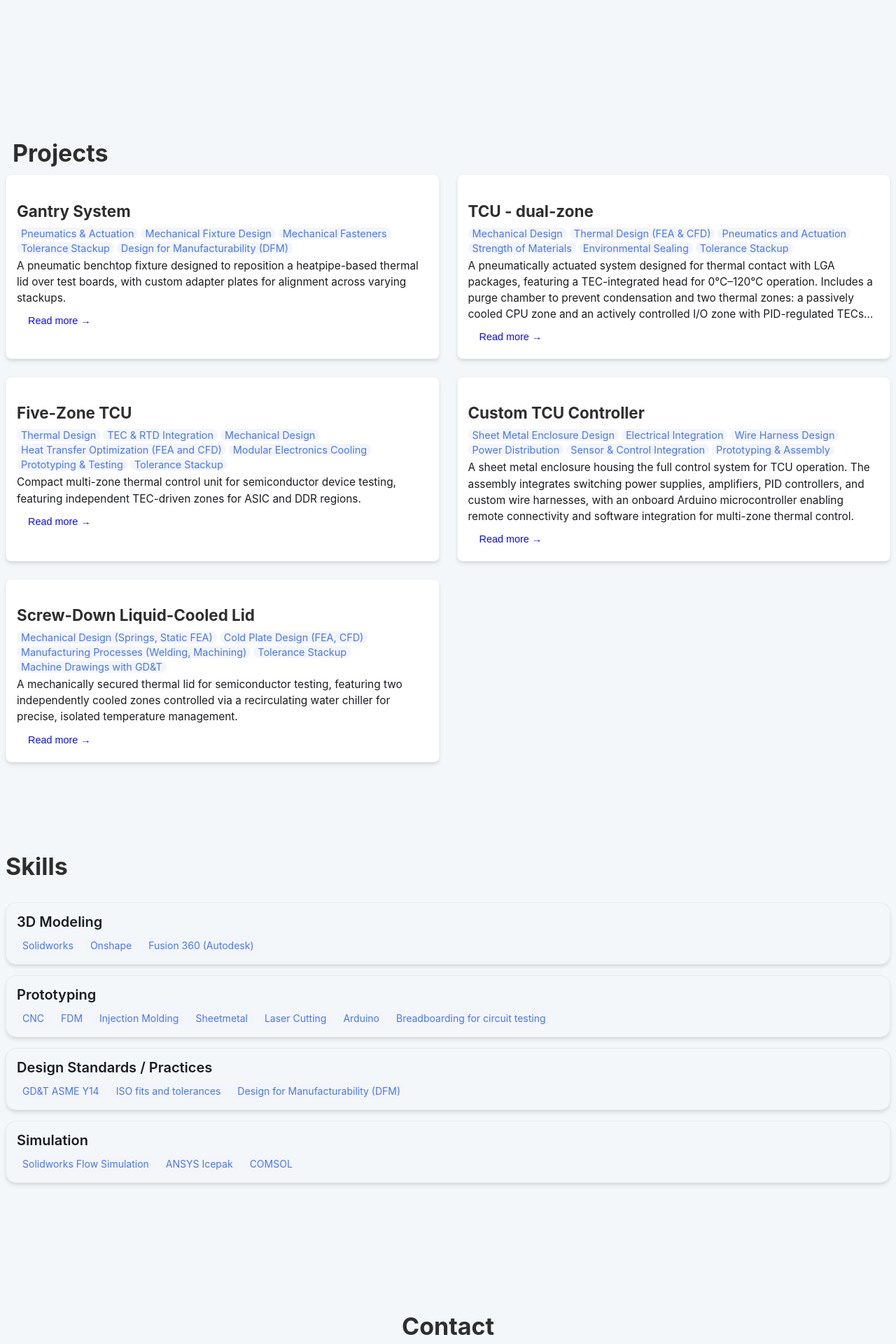
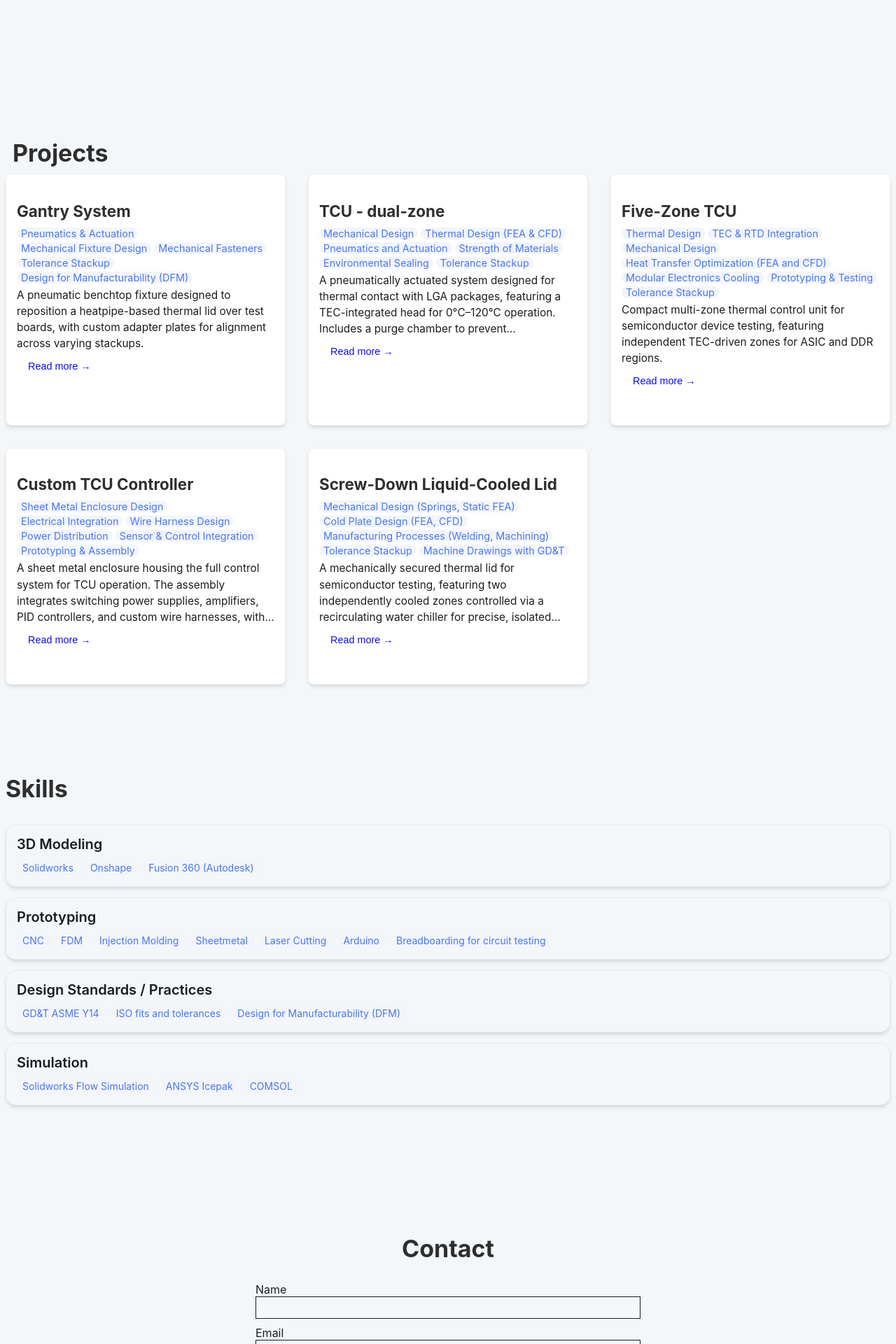
Before and after one commit to bluippold/bluippold.github.io, a Jekyll site: the page built from index.html, in a window 1280 px wide. Shown: the part 865-2785 px from the top of the page at 70% size. Built offline with Jekyll 4.4.1, drawn with Linux system fonts in a browser that asks for light colours.

Commit message:
Update styles.css

```diff
--- a/css/styles.css
+++ b/css/styles.css
@@ -40,7 +40,8 @@
 
 .project-card, .post-view, .summary, .content {
   background-color: #ffffff;
-  border: 1px solid #d0d7de;
+  margin-bottom: 2rem;
+  border: 1px solid #ddd;
   border-radius: 6px;
   padding: 1.5rem;
   box-shadow: 0 4px 8px rgba(0,0,0,0.03);
@@ -298,8 +299,8 @@
 
 .project-grid-section .grid-container {
     display: grid;
-    grid-template-columns: repeat(auto-fit, minmax(450px, 1fr));
-    gap: 25px;
+    grid-template-columns: repeat(auto-fit, minmax(320px, 1fr));
+    gap: 2rem;
     width: 100%;
     margin: 0 auto;
     align-items: stretch;
```
